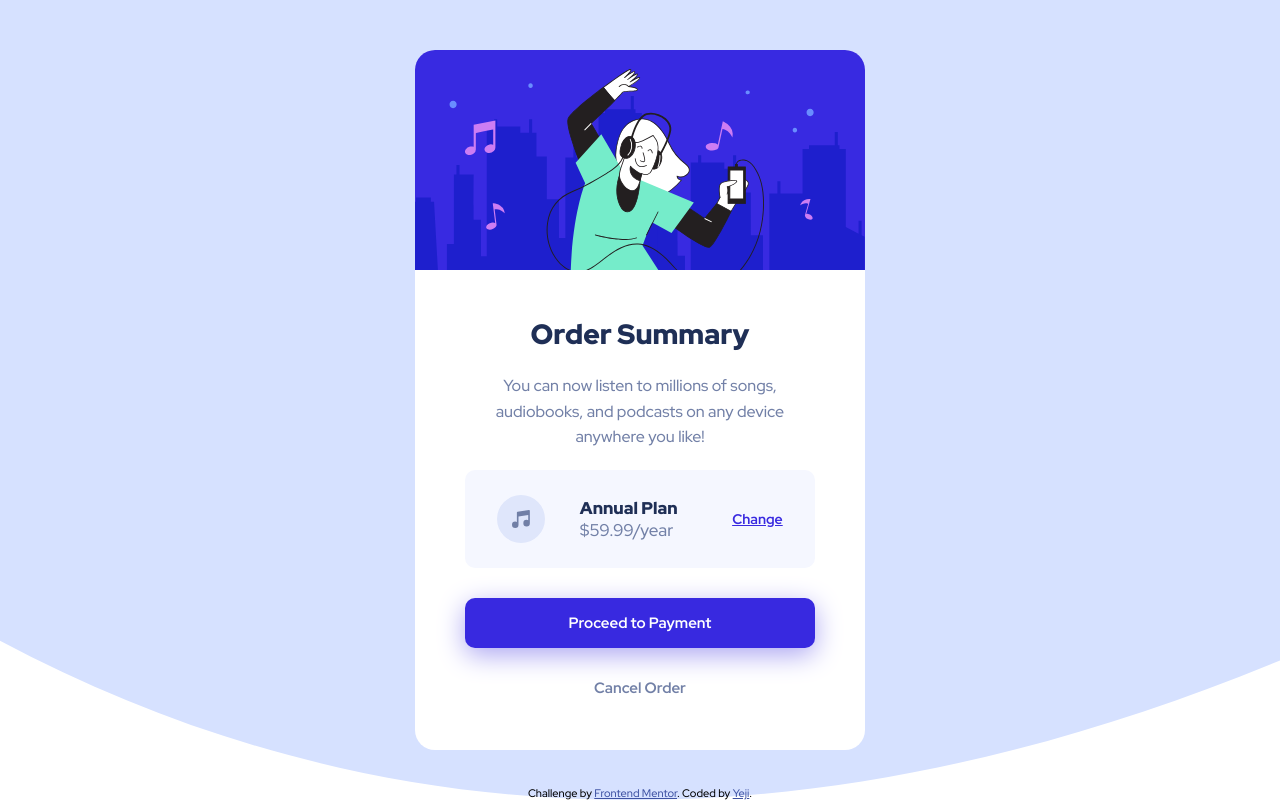
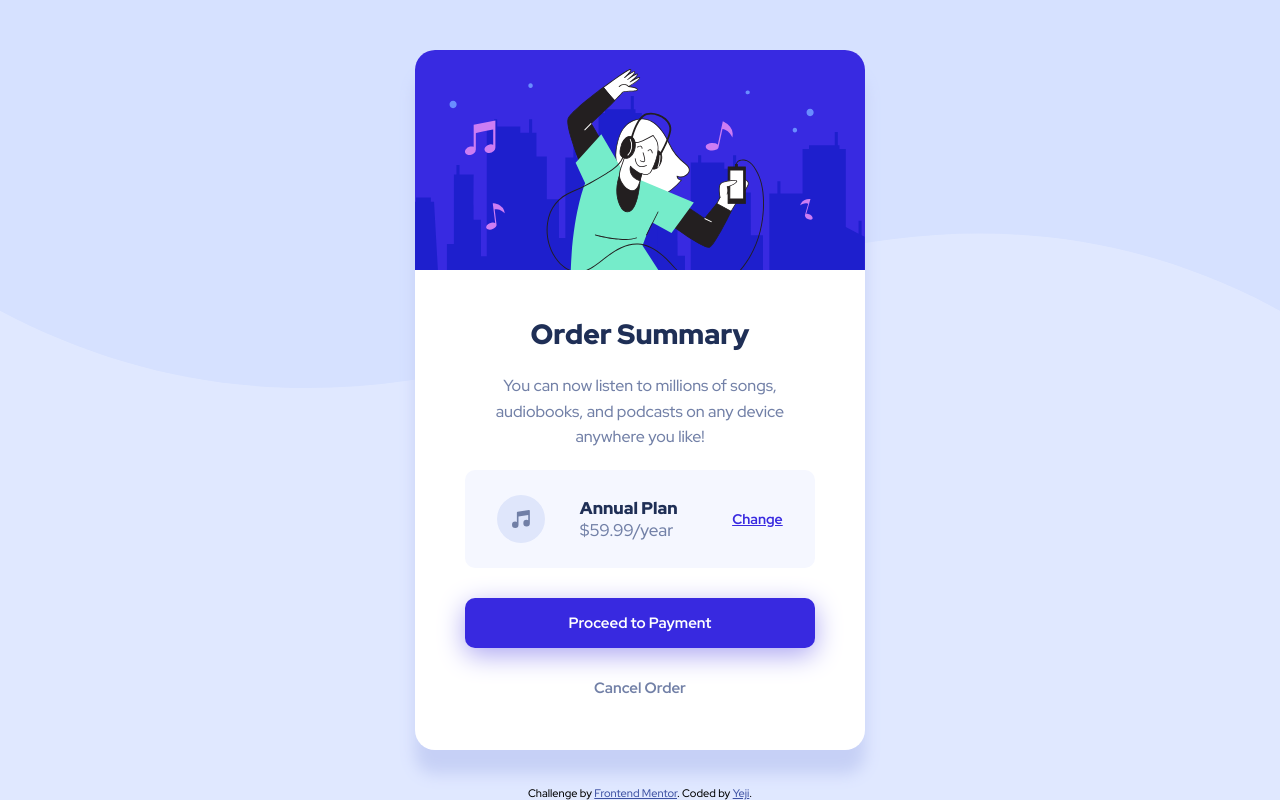
Before and after one commit to thisisyeji/Frontend_mentor, a plain HTML site: page order-summary-component-main/index.html in a window 1280 px wide. Drawn offline with Linux system fonts and the light colour scheme.

Commit message:
practice

```diff
--- a/order-summary-component-main/style.css
+++ b/order-summary-component-main/style.css
@@ -14,6 +14,8 @@ body {
   background-image: url(./images/pattern-background-mobile.svg);
   background-size: cover;
   background-repeat: no-repeat;
+  background-size: contain;
+  background-color: hsl(225, 100%, 94%);
 }
 
 .color_gray {
@@ -27,6 +29,7 @@ main {
   height: 565px;
   background-color: white;
   border-radius: 20px;
+  box-shadow: 0 1.5em 1em hsl(227, 72%, 87%);
 }
 
 .main_img {
@@ -99,6 +102,7 @@ h1 {
   color: hsl(245, 75%, 52%);
   font-size: 0.813rem;
   font-weight: 700;
+  transition: all 500ms;
 }
 
 .change:hover {
@@ -121,7 +125,8 @@ button {
   background-color: hsl(245, 75%, 52%);
   color: white;
   margin-bottom: 10px;
-  box-shadow: 0 7px 27px hsl(245, 75%, 80%);;
+  box-shadow: 0 7px 27px hsl(245, 75%, 80%);
+  transition: all 500ms;
 }
 
 .proceed:hover {
@@ -133,6 +138,7 @@ button {
   background-color: rgba(255, 255, 255, 0);
   margin-bottom: 20px;
   color: hsl(224, 23%, 55%);
+  transition: all 500ms;
 }
 
 .cancel:hover {
```
